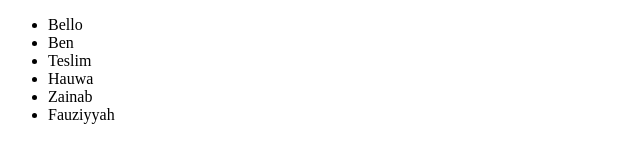
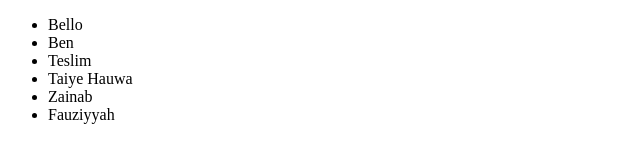
Before and after one commit to bellsraafi/newGitTest, a plain HTML site: page index.html in a window 1280 px wide. Shown: the full height of the page, 0-640 px from the left. Drawn offline with Linux system fonts and the light colour scheme.

Commit message:
update index.php, update list Hauwa to Taiye Hauwa

```diff
--- a/index.html
+++ b/index.html
@@ -9,7 +9,7 @@
 		<li>Bello</li>
 		<li>Ben</li>
 		<li>Teslim</li>
-		<li>Hauwa</li>
+		<li>Taiye Hauwa</li>
 		<li>Zainab</li>
 		<li>Fauziyyah</li>
 	</ul>
```
